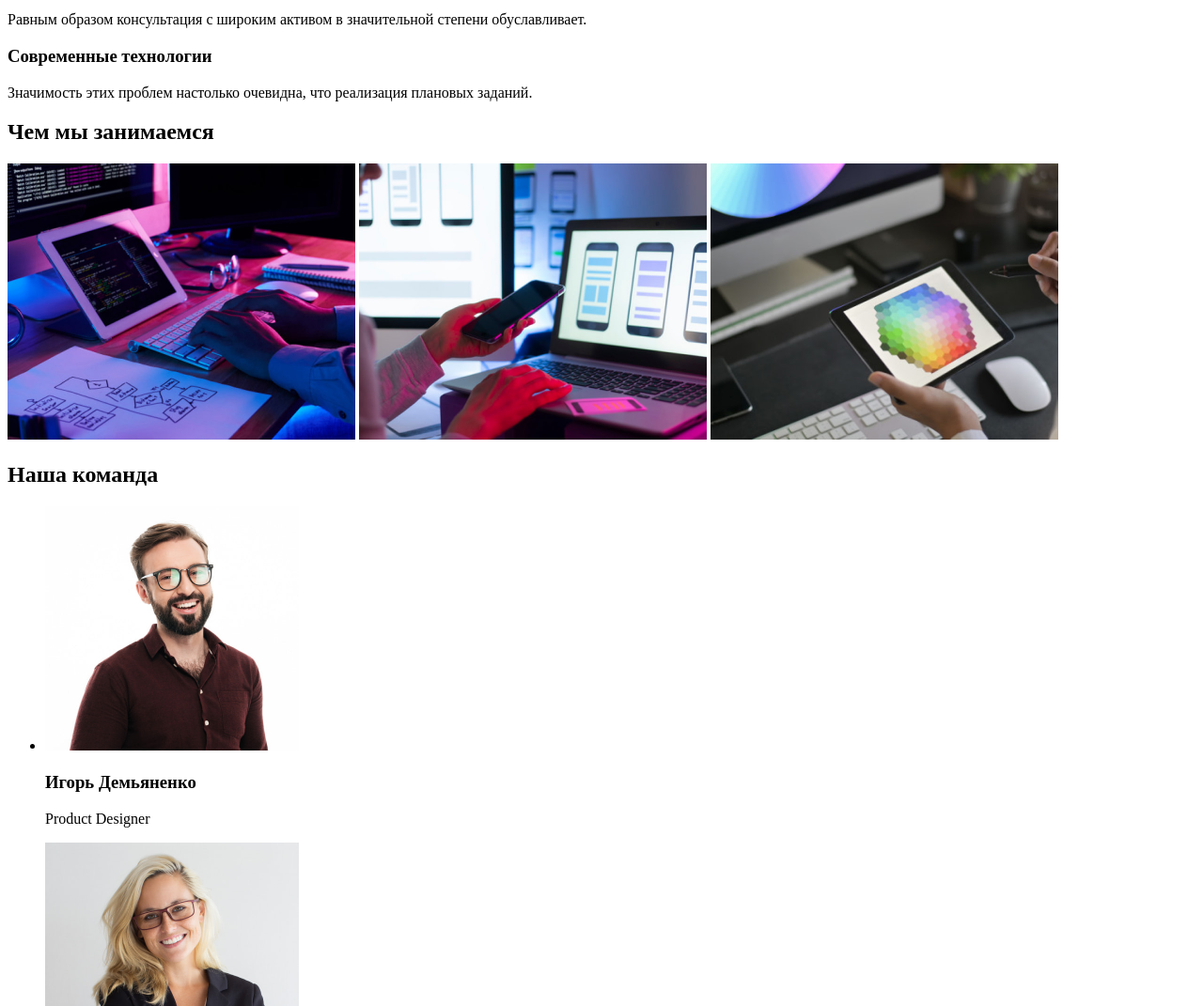
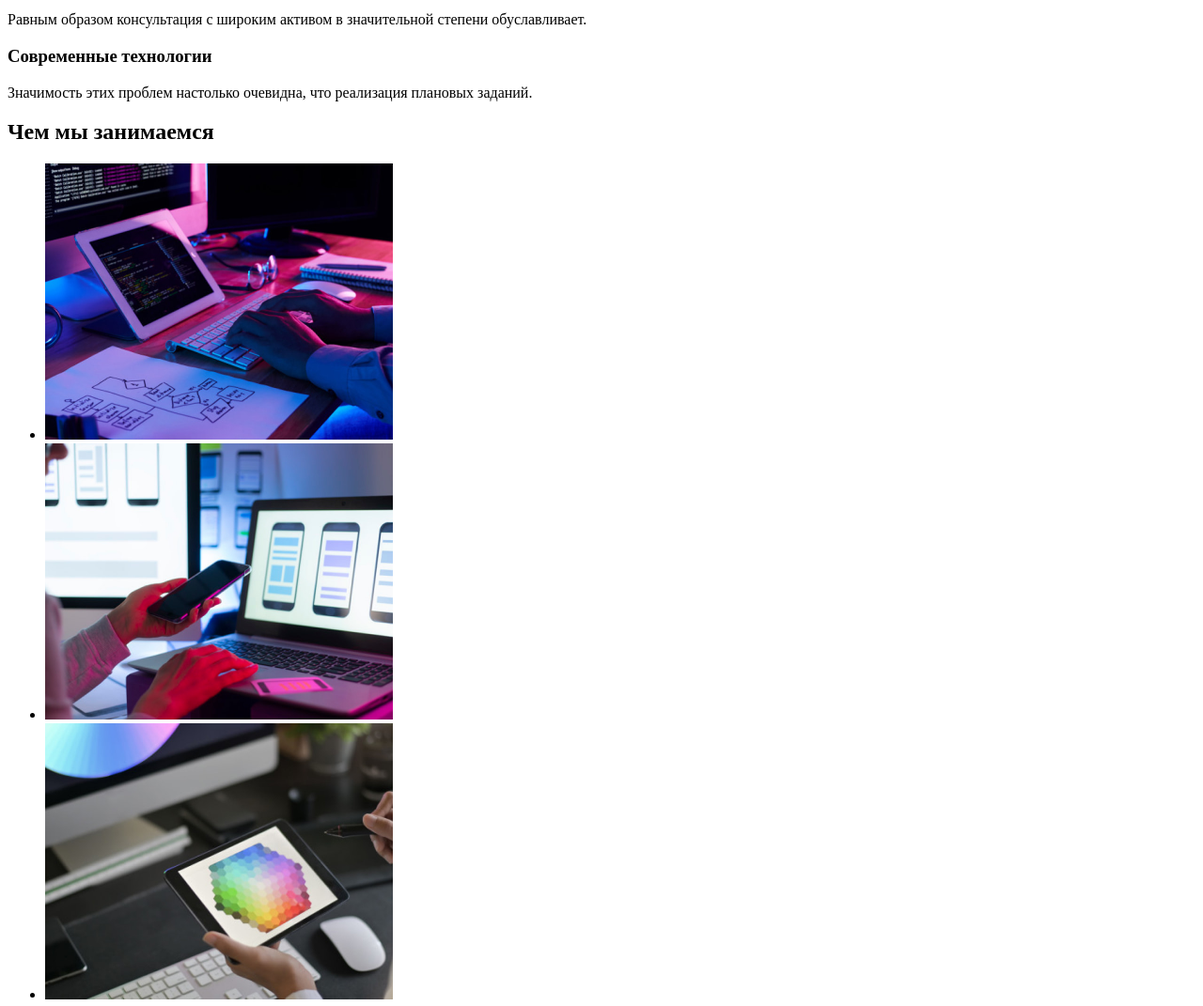
Before and after one commit to Someone346/goit-markup-hw-01, a plain HTML site: page index.html in a window 1280 px wide. Shown: the part 420-1491 px from the top of the page at 94% size. Drawn offline with Linux system fonts and the light colour scheme.

Commit message:
Edits #2

```diff
--- a/index.html
+++ b/index.html
@@ -65,13 +65,19 @@
                         заданий.</p>
                 </div>
             </div>
-            <div>
+            <section>
                 <h2 class="service">Чем мы занимаемся</h2>
-                <img src="./img/tablet-photo.jpg" alt="Человек с планшетом" width="370" height="294" />
-                <img src="./img/notebook-photo.jpg" alt="Человек с компьютером" width="370" height="294" />
-                <img src="./img/tablet-photo2.jpg" alt="Человек с планшетом и стилусом" width="370" height="294" />
+                <ul>
+                    <li><img src="./img/tablet-photo.jpg" alt="Человек с планшетом" width="370" height="294" /></li>
+                    <li><img src="./img/notebook-photo.jpg" alt="Человек с компьютером" width="370" height="294" /></li>
+                    <li><img src="./img/tablet-photo2.jpg" alt="Человек с планшетом и стилусом" width="370"
+                            height="294" /></li>
 
-            </div>
+                </ul>
+
+
+
+            </section>
         </section>
         <section class="team-members">
             <h2 class="team-title">Наша команда</h2>
```
